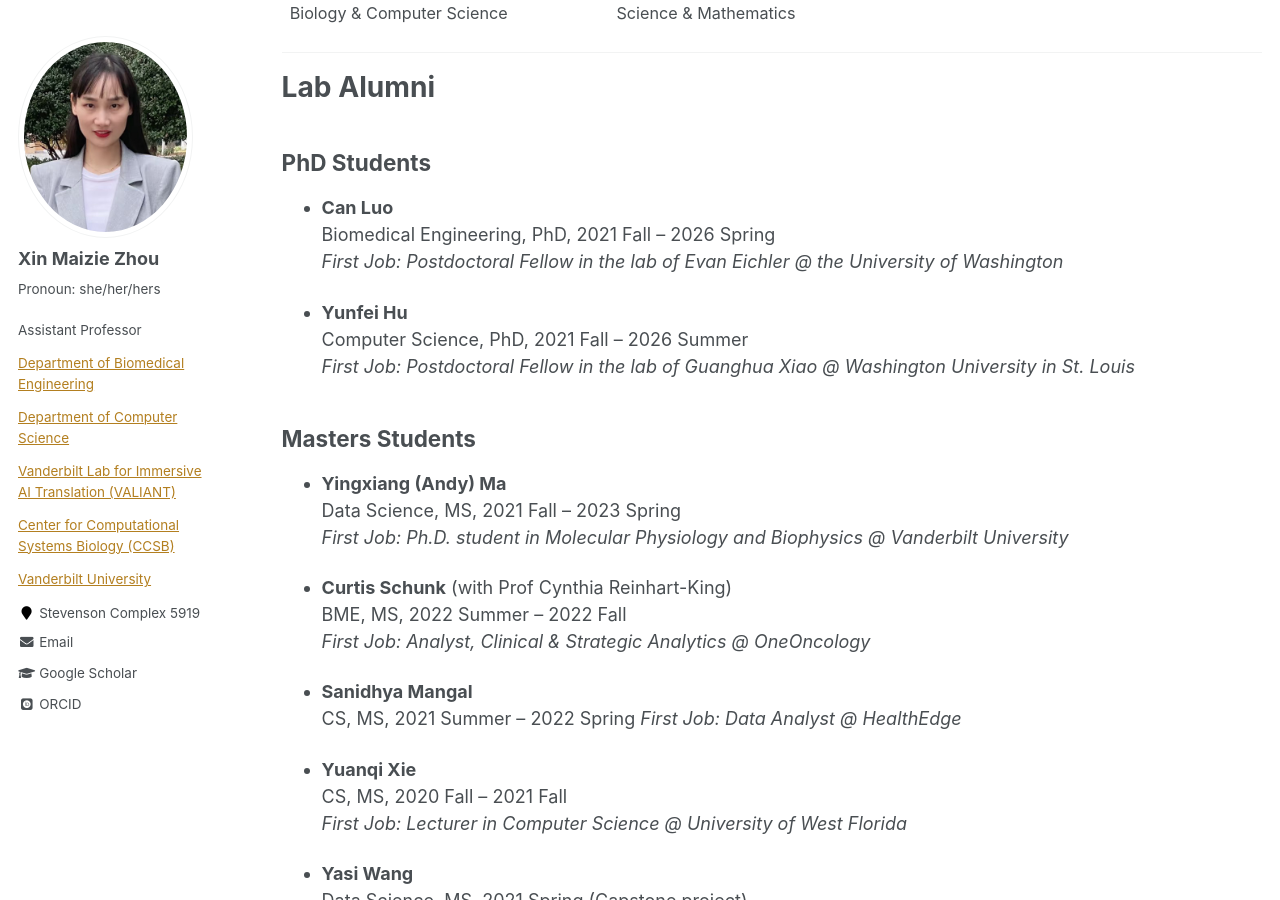
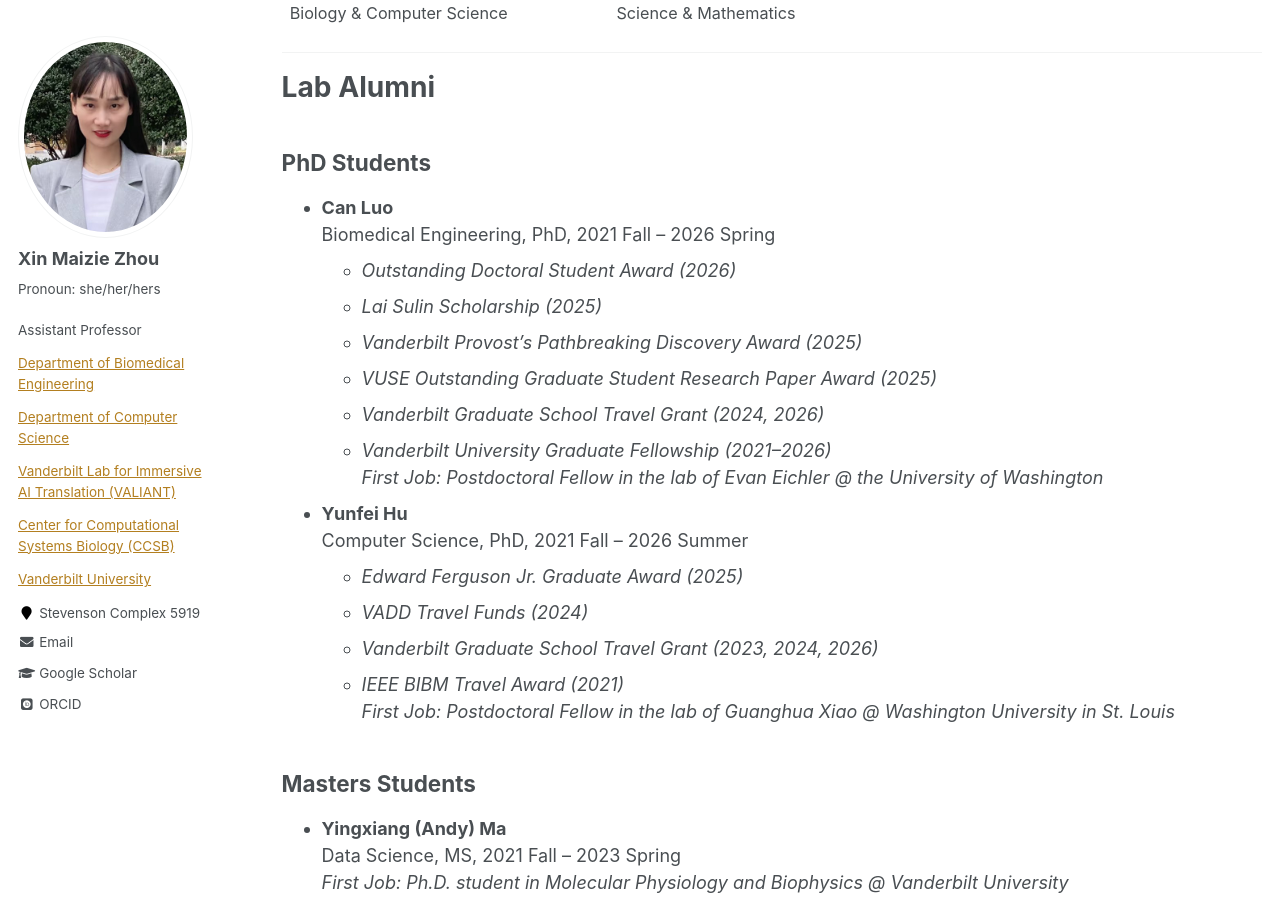
Before and after one commit to maiziezhoulab/Maiziezhoulab.github.io, a Jekyll site: the page built from _pages/LabMembers.md, in a window 1280 px wide and 900 px high, scrolled down 2055 px. Built offline with Jekyll 4.4.1, drawn with Linux system fonts in a browser that asks for light colours; some web fonts are replaced.

Commit message:
Update LabMembers.md

```diff
--- a/_pages/LabMembers.md
+++ b/_pages/LabMembers.md
@@ -171,10 +171,20 @@ author_profile: true
 
 - **Can Luo**
   Biomedical Engineering, PhD, 2021 Fall – 2026 Spring
+  - *Outstanding Doctoral Student Award (2026)*
+  - *Lai Sulin Scholarship (2025)*
+  - *Vanderbilt Provost’s Pathbreaking Discovery Award (2025)*
+  - *VUSE Outstanding Graduate Student Research Paper Award (2025)*
+  - *Vanderbilt Graduate School Travel Grant (2024, 2026)*
+  - *Vanderbilt University Graduate Fellowship (2021–2026)*
   _First Job: Postdoctoral Fellow in the lab of Evan Eichler @ the University of Washington_
 
 - **Yunfei Hu**
   Computer Science, PhD, 2021 Fall – 2026 Summer
+  - *Edward Ferguson Jr. Graduate Award (2025)*
+  - *VADD Travel Funds (2024)*
+  - *Vanderbilt Graduate School Travel Grant (2023, 2024, 2026)*
+  - *IEEE BIBM Travel Award (2021)*
   _First Job: Postdoctoral Fellow in the lab of Guanghua Xiao @ Washington University in St. Louis_
 
 
```
